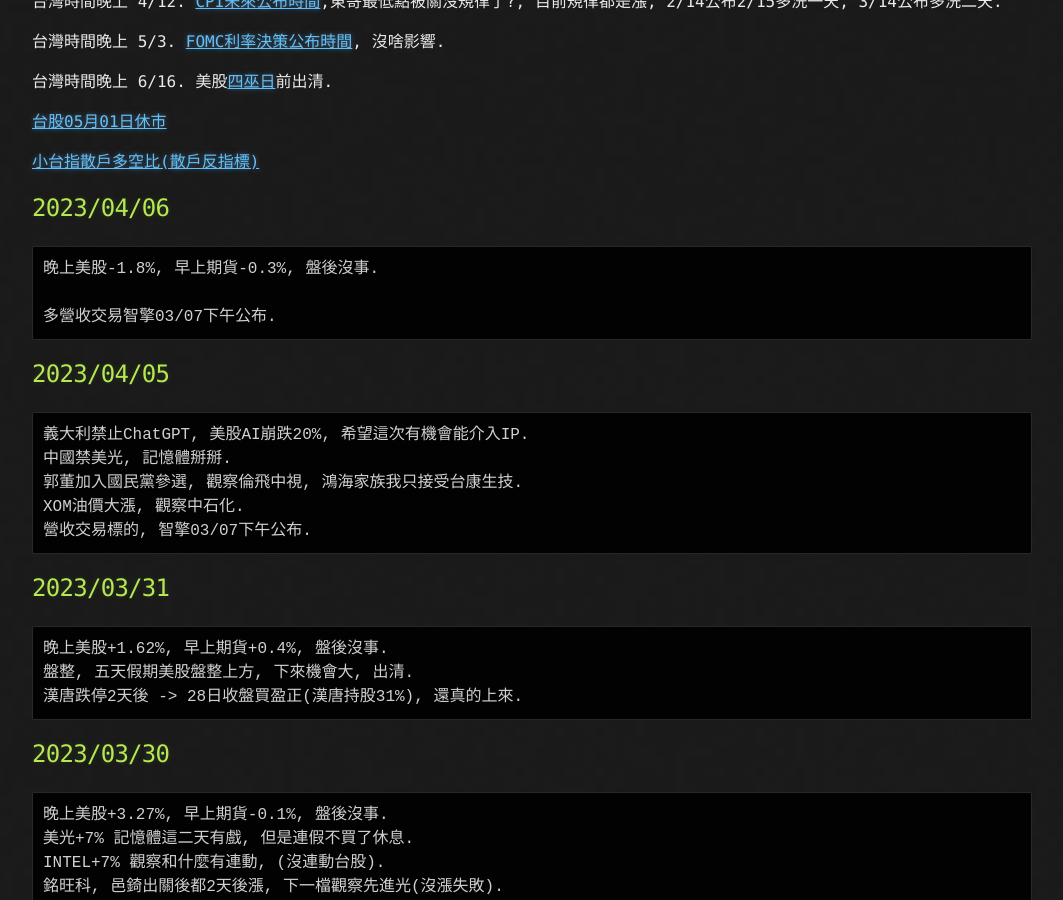
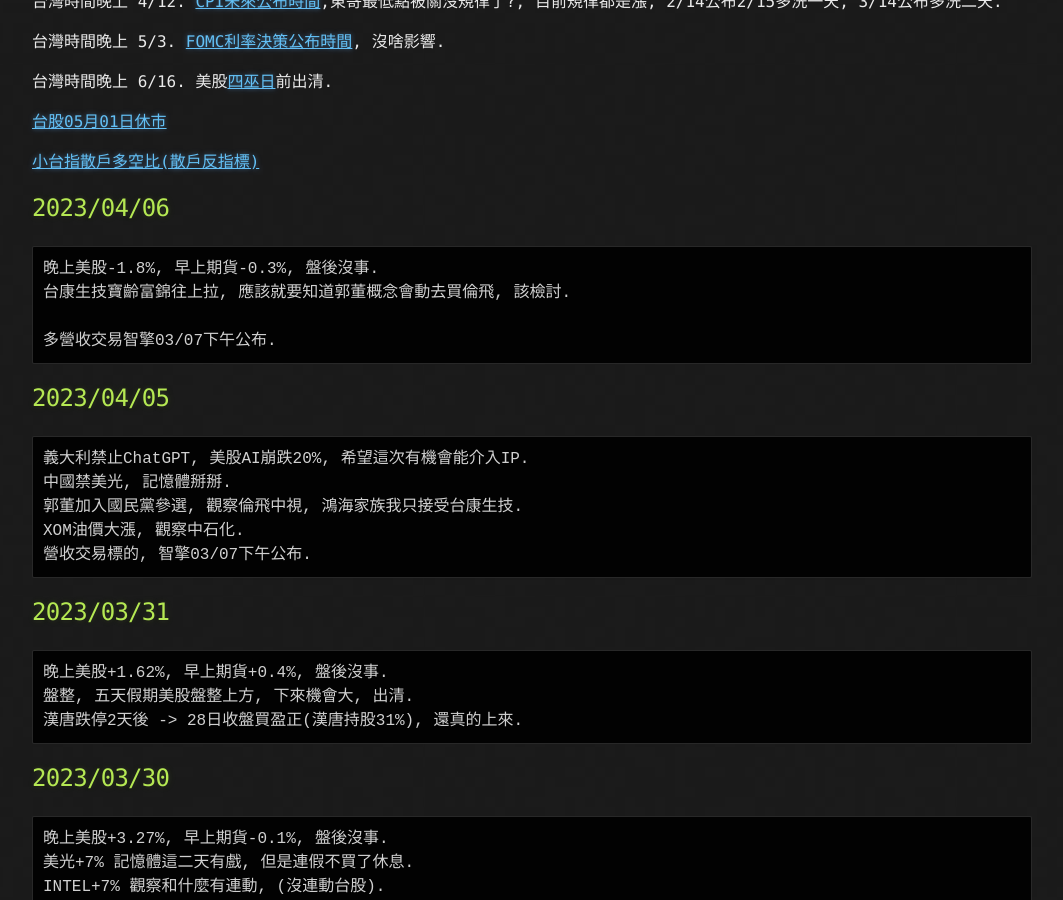
Before and after one commit to lepg5487/Stock_God, a Jekyll site: the page built from index.md, in a window 1280 px wide and 900 px high, scrolled down 468 px. Shown: the whole window, without its empty margins (108-1171 px from the left). Built offline with Jekyll 4.4.1, drawn with Linux system fonts in a browser that asks for light colours; our own code applies the rules of GitHub Pages for plain Markdown files.

Commit message:
Update index.md

````diff
--- a/index.md
+++ b/index.md
@@ -25,6 +25,7 @@
 ## 2023/04/06
 ```
 晚上美股-1.8%, 早上期貨-0.3%, 盤後沒事.
+台康生技寶齡富錦往上拉, 應該就要知道郭董概念會動去買倫飛, 該檢討.
 
 多營收交易智擎03/07下午公布.
 ```
````
